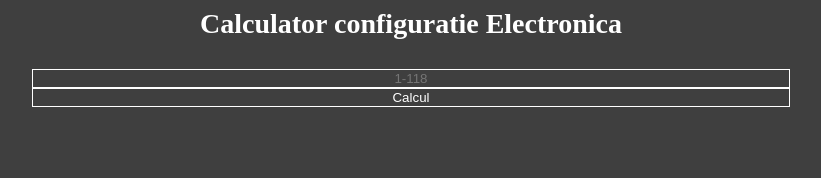
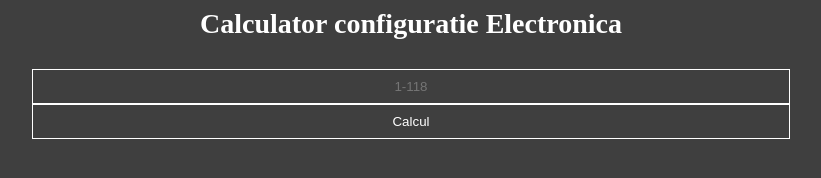
Before and after one commit to RaresMarinescu/raresmarinescu.github.io, a plain HTML site: page index.html in a window 1280 px wide. Shown: the whole page, without its empty margins (229-1050 px from the left). Drawn offline with Linux system fonts and the light colour scheme.

Commit message:
Update style.css

```diff
--- a/style.css
+++ b/style.css
@@ -5,6 +5,7 @@ body {
 
 input {
 	width: 100%;
+	height: 35px;
 	text-align: center;
 	border: 1px solid white;
 	background-color: #3f3f3f;
@@ -14,6 +15,7 @@ input {
 
 button {
 	width: 100%;
+	height: 35px;
 	border: 1px solid white;
 	background-color: #3f3f3f;
 	color: white;
```
